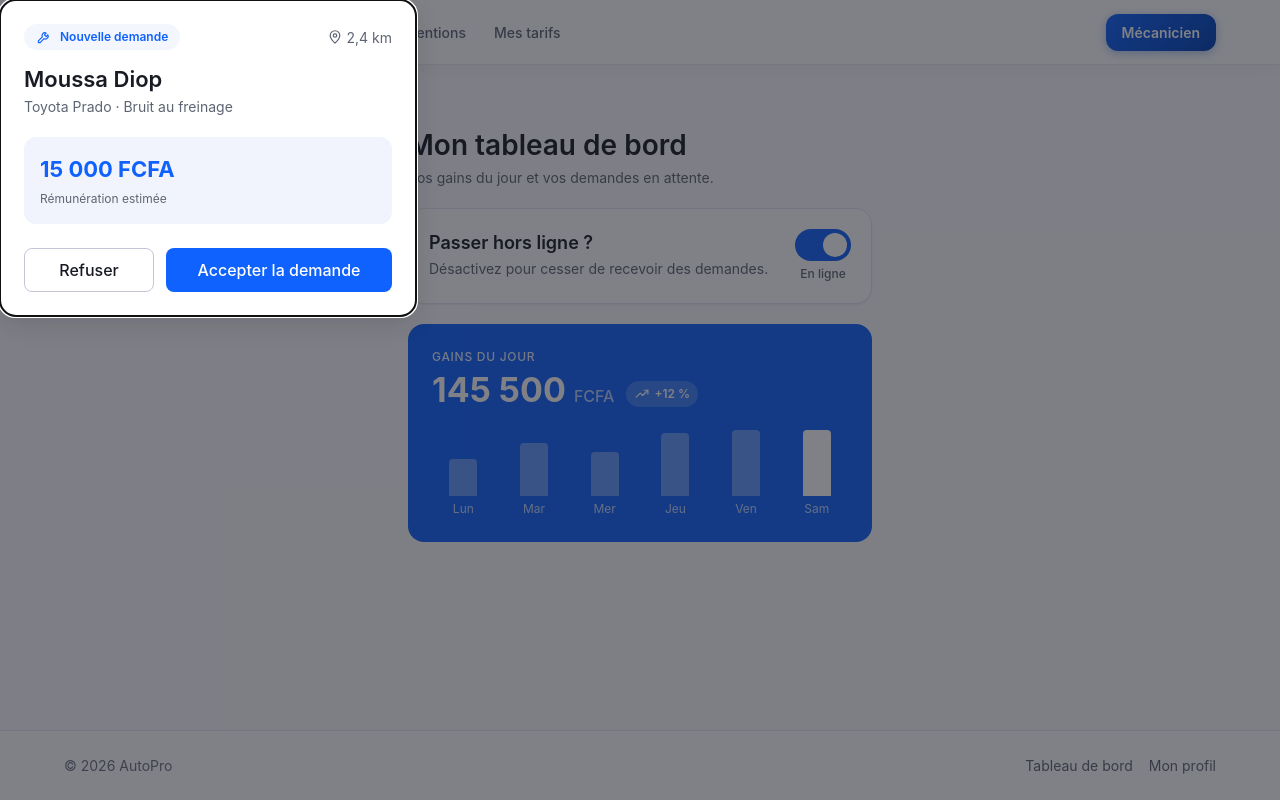
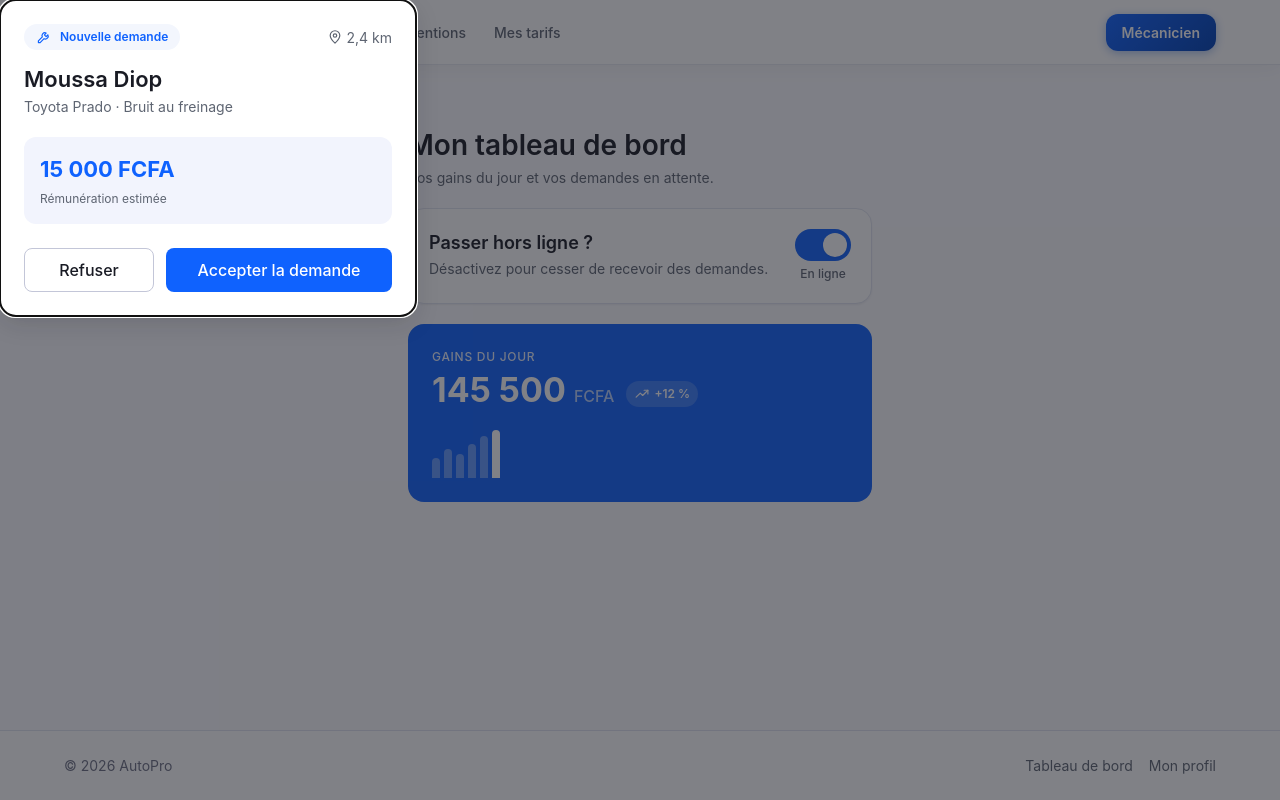
Before and after one commit to Ideas-into-Code/AutoPro_Frontend, an Angular app in the folder Frontend/: page /mecanicien in a window 1280 px wide. Built offline with nearby package versions, Linux system fonts and the light colour scheme.

Commit message:
#16 Dashboard Mecanicien - barres du graphique affinees

```diff
--- a/Frontend/src/app/features/mechanic-dashboard/components/earnings-card/earnings-card.html
+++ b/Frontend/src/app/features/mechanic-dashboard/components/earnings-card/earnings-card.html
@@ -27,13 +27,16 @@
 -->
 <ul class="ap-earnings__chart" aria-hidden="true">
   @for (barre of barres(); track barre.label) {
+    <!--
+      Pas de libellé sous les barres : à cette largeur ils seraient illisibles.
+      Les jours et les montants sont annoncés par le résumé textuel qui suit.
+    -->
     <li class="ap-earnings__bar-slot">
       <span
         class="ap-earnings__bar"
         [class.ap-earnings__bar--current]="barre.isLast"
         [style.height.%]="barre.heightPercent"
       ></span>
-      <span class="ap-earnings__bar-label">{{ barre.label }}</span>
     </li>
   }
 </ul>
--- a/Frontend/src/app/features/mechanic-dashboard/components/earnings-card/earnings-card.scss
+++ b/Frontend/src/app/features/mechanic-dashboard/components/earnings-card/earnings-card.scss
@@ -64,11 +64,14 @@
   transform: scaleY(-1);
 }
 
+// Groupe compact aligné à gauche, comme sur la maquette : le graphique est un
+// repère de tendance, pas une figure à lire valeur par valeur. Les chiffres
+// exacts sont dans le résumé textuel.
 .ap-earnings__chart {
   display: flex;
-  gap: var(--ap-space-2);
+  gap: var(--ap-space-1);
   align-items: flex-end;
-  height: 5.5rem;
+  height: 3rem;
   margin: 0;
   padding: 0;
   list-style: none;
@@ -76,17 +79,14 @@
 
 .ap-earnings__bar-slot {
   display: flex;
-  flex: 1;
-  flex-direction: column;
-  gap: var(--ap-space-1);
-  align-items: center;
-  justify-content: flex-end;
+  align-items: flex-end;
   height: 100%;
 }
 
 .ap-earnings__bar {
-  width: 100%;
-  max-width: 1.75rem;
+  // Largeur fixe et étroite : des barres élargies à la place disponible
+  // deviennent des pavés dès qu'il y a peu de jours à montrer.
+  width: 0.5rem;
   background-color: rgb(255 255 255 / 35%);
   border-radius: var(--ap-radius-sm) var(--ap-radius-sm) 0 0;
   transition: height var(--ap-duration-slow) var(--ap-easing-standard);
@@ -102,11 +102,6 @@
   background-color: var(--ap-color-neutral-0);
 }
 
-.ap-earnings__bar-label {
-  font-size: var(--ap-font-size-xs);
-  opacity: 0.75;
-}
-
 .ap-earnings__chart-summary {
   @include ds.visually-hidden;
 }
```
